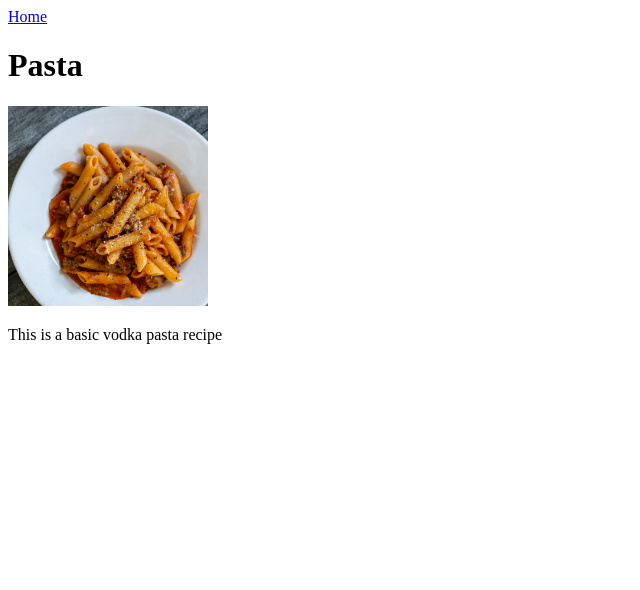
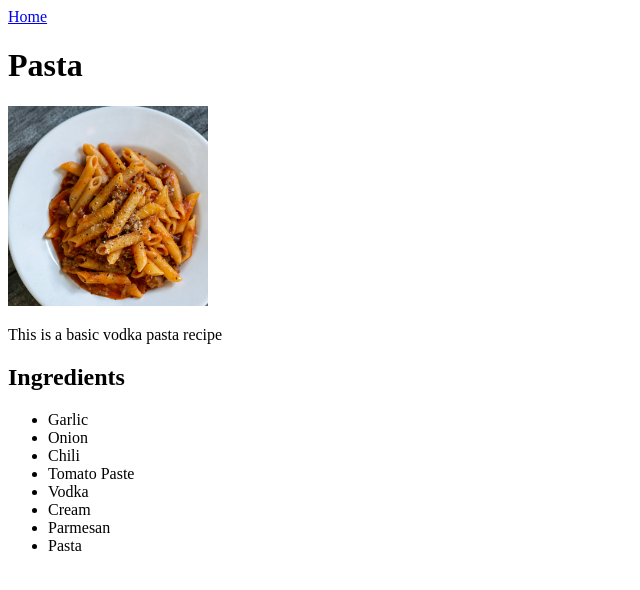
Before and after one commit to StarryKnightHoo/odin-recipes-refresher, a plain HTML site: page recipes/pasta.html in a window 1280 px wide. Shown: the whole page, without its empty margins (0-640 px from the left). Drawn offline with Linux system fonts and the light colour scheme.

Commit message:
Add ingredients section for each recipe page

```diff
--- a/recipes/pasta.html
+++ b/recipes/pasta.html
@@ -10,5 +10,16 @@
     <h1>Pasta</h1>
     <img src="../images/ben-lei-flFd8L7_B3g-unsplash.jpg" alt="pasta" width="200">
     <p>This is a basic vodka pasta recipe</p>
+    <h2>Ingredients</h2>
+    <ul>
+        <li>Garlic</li>
+        <li>Onion</li>
+        <li>Chili</li>
+        <li>Tomato Paste</li>
+        <li>Vodka</li>
+        <li>Cream</li>
+        <li>Parmesan</li>
+        <li>Pasta</li>
+    </ul>
 </body>
 </html>
```
Also changed, not shown: recipes/cookie.html (+12 -0 lines), recipes/ice-cream.html (+8 -0 lines).
